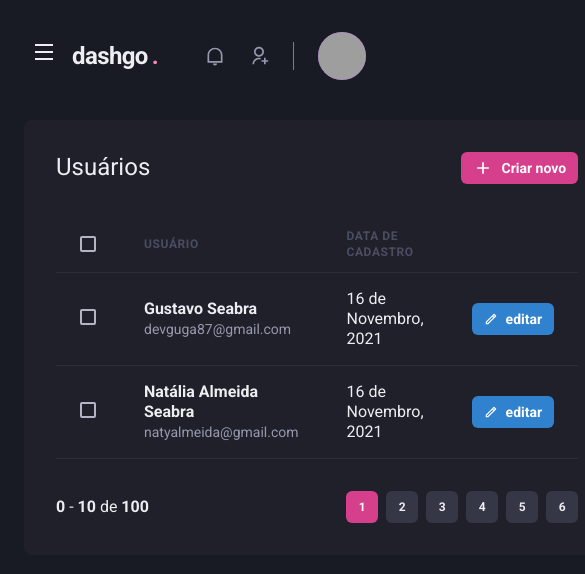
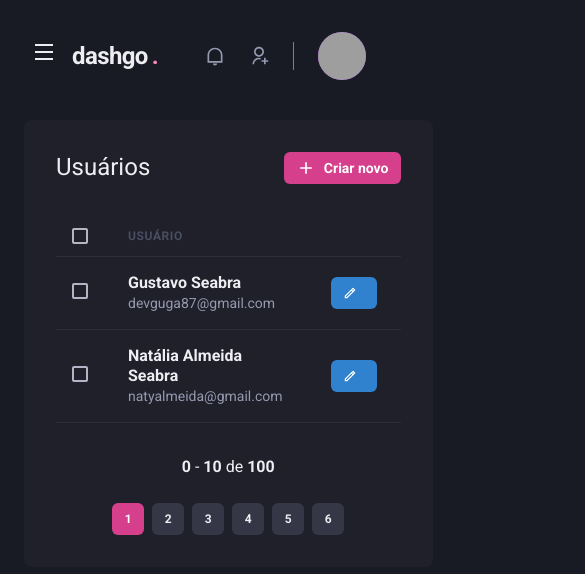
Before and after one commit to devguga87/dashgo, a Next.js app: page /users in a window 390 px wide. Shown: the top 574 px of the page, 585 px wide, since content can reach past the window. Built offline with nearby package versions, Linux system fonts and the light colour scheme; grey boxes are pictures that could not be loaded.

Commit message:
feature:final responsividade e links

```diff
--- /dev/null
+++ b/src/components/ActiveLink.tsx
@@ -0,0 +1,31 @@
+import Link,{  LinkProps } from "next/link";
+import { useRouter } from "next/router";
+import { cloneElement } from "react";
+
+interface ActiveLinkProps extends LinkProps {
+  children:React.ReactElement
+  shouldMatchExactHref?:boolean
+}
+
+export function ActiveLink({
+    children,
+    shouldMatchExactHref=false,
+    ...rest}:ActiveLinkProps){
+  let isActive = false;
+  const { asPath} = useRouter()
+
+  if(asPath === rest.href || asPath === rest.as){
+    isActive = true
+  }
+  if(!shouldMatchExactHref && (asPath.startsWith(String(rest.href)) || asPath.startsWith(String(rest.as)))){
+    isActive = true
+  }
+
+  return(
+    <Link {...rest}>
+      {cloneElement(children,{
+        color: isActive ? 'pink.400' : 'gray.50'
+      })}
+    </Link>
+  )
+}
--- a/src/components/Pagination/index.tsx
+++ b/src/components/Pagination/index.tsx
@@ -4,7 +4,8 @@ import { PaginationItem } from "./PaginationItem";
 export function Pagination(){
   return(
     <Stack
-      direction='row'
+      direction={['column','row']}
+      spacing='6'
       mt='8'
       justify='space-between'
       align='center'
--- a/src/components/SideBar/NavLink.tsx
+++ b/src/components/SideBar/NavLink.tsx
@@ -1,15 +1,19 @@
-import {Link, Text, Icon, LinkProps} from '@chakra-ui/react'
+import {Link as ChakraLink, Text, Icon, LinkProps} from '@chakra-ui/react'
+import { ActiveLink } from '../ActiveLink'
 
 interface NavLinkProps extends LinkProps {
   icon:React.ElementType;
   children:string;
+  href:string;
 }
 
-export function NavLink({icon, children, ...rest}:NavLinkProps) {
+export function NavLink({icon, href ,children, ...rest}:NavLinkProps) {
   return(
-    <Link display='flex' align='center' {...rest}>
-      <Icon as={icon} fontSize='20' />
-      <Text ml='4' fontWeight='medium'>{children}</Text>
-    </Link>
+    <ActiveLink href={href} passHref>
+      <ChakraLink display='flex' align='center' {...rest}>
+        <Icon as={icon} fontSize='20' />
+        <Text ml='4' fontWeight='medium'>{children}</Text>
+      </ChakraLink>
+    </ActiveLink>
   )
 };
--- a/src/components/SideBar/SideBarNav.tsx
+++ b/src/components/SideBar/SideBarNav.tsx
@@ -8,13 +8,13 @@ export function SideBarNav(){
   return (
     <Stack spacing='12' align='flex-start'>
       <NavSection title='GERAL'>
-        <NavLink icon={RiDashboardLine}>Dashboard</NavLink>
-        <NavLink icon={RiContactsLine}>Usuários</NavLink>
+        <NavLink icon={RiDashboardLine} href='/dashboard'>Dashboard</NavLink>
+        <NavLink icon={RiContactsLine} href='/users'>Usuários</NavLink>
       </NavSection>
 
       <NavSection title='AUTOMAÇÃO'>
-        <NavLink icon={RiInputMethodLine}>Formulários</NavLink>
-        <NavLink icon={RiGitMergeLine}>Automação</NavLink>
+        <NavLink icon={RiInputMethodLine} href='/forms'>Formulários</NavLink>
+        <NavLink icon={RiGitMergeLine} href='/automation'>Automação</NavLink>
       </NavSection>
     </Stack>
   )
--- a/src/pages/users/index.tsx
+++ b/src/pages/users/index.tsx
@@ -1,10 +1,16 @@
-import { Box, Text ,Flex, Heading, Button, Icon, Table, Thead, Tbody, Tr, Td, Th , Checkbox} from "@chakra-ui/react";
+import { Box, Text ,Flex, Heading, Button, useBreakpointValue ,Icon, Table, Thead, Tbody, Tr, Td, Th , Checkbox} from "@chakra-ui/react";
 import { RiAddLine, RiPencilLine } from "react-icons/ri";
 import { Header } from "../../components/Header";
 import { Pagination } from "../../components/Pagination";
 import { Sidebar } from "../../components/SideBar";
+import Link from 'next/link';
 
 export default function UserList(){
+  const isWideVersion = useBreakpointValue({
+    base:false,
+    lg:true
+  })
+
   return(
     <Box>
       <Header />
@@ -14,6 +20,9 @@ export default function UserList(){
         <Box flex='1' borderRadius={8} bg='gray.800' p='8'>
           <Flex mb='8' justify='space-between' align='center'>
             <Heading size='lg' fontWeight='normal'>Usuários</Heading>
+
+            <Link href='/users/create' passHref>
+
             <Button
               as='a'
               size='sm'
@@ -23,26 +32,27 @@ export default function UserList(){
             >
               Criar novo
             </Button>
+            </Link>
           </Flex>
 
           <Table colorScheme='whiteAlpha'>
             <Thead>
               <Tr>
-                <Th px='6' color='gray.300' width='8'>
+                <Th px={['4','4','6']} color='gray.300' width='8'>
                   <Checkbox colorScheme='pink'/>
                 </Th>
                 <Th>
                   Usuário
                 </Th>
-                <Th>
+                {isWideVersion &&  <Th>
                   Data de Cadastro
-                </Th>
+                </Th>}
                 <Th width='8'></Th>
               </Tr>
             </Thead>
             <Tbody>
               <Tr>
-                <Td px='6'>
+                <Td px={['4','4','6']} >
                   <Checkbox colorScheme='pink'/>
                 </Td>
                 <Td>
@@ -51,7 +61,7 @@ export default function UserList(){
                     <Text fontSize='sm' color='gray.300'>devguga87@gmail.com</Text>
                   </Box>
                 </Td>
-                <Td>16 de Novembro, 2021</Td>
+                {isWideVersion && <Td>16 de Novembro, 2021</Td>}
                 <Td>
                 <Button
                   as='a'
@@ -60,13 +70,13 @@ export default function UserList(){
                   colorScheme='blue'
                   leftIcon={<Icon as={RiPencilLine} />}
                 >
-                  editar
+                 {isWideVersion ? 'editar' : ''}
                 </Button>
                 </Td>
               </Tr>
 
               <Tr>
-                <Td px='6'>
+                <Td px={['4','4','6']} >
                   <Checkbox colorScheme='pink'/>
                 </Td>
                 <Td>
@@ -75,8 +85,9 @@ export default function UserList(){
                     <Text fontSize='sm' color='gray.300'>natyalmeida@gmail.com</Text>
                   </Box>
                 </Td>
-                <Td>16 de Novembro, 2021</Td>
+                {isWideVersion && <Td>16 de Novembro, 2021</Td>}
                 <Td>
+
                   <Button
                     as='a'
                     size='sm'
@@ -84,7 +95,7 @@ export default function UserList(){
                     colorScheme='blue'
                     leftIcon={<Icon as={RiPencilLine} />}
                   >
-                  editar
+                  {isWideVersion ? 'editar' : ''}
                   </Button>
                 </Td>
               </Tr>
```
Also changed, not shown: src/pages/users/create.tsx (+6 -3 lines). Lines whose indentation alone changed are shown as unchanged.
